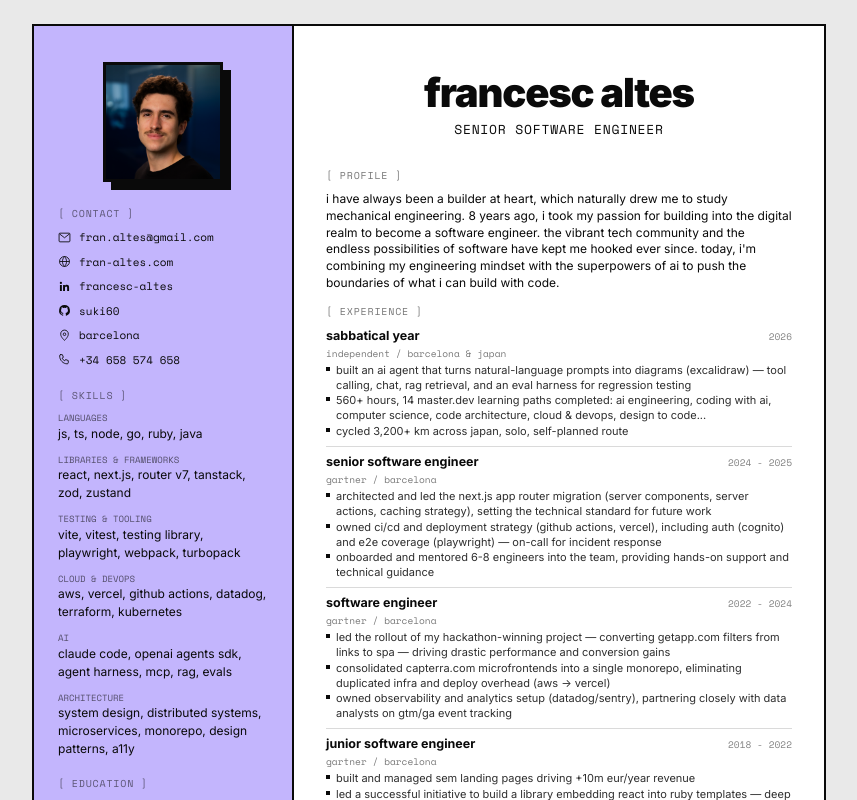
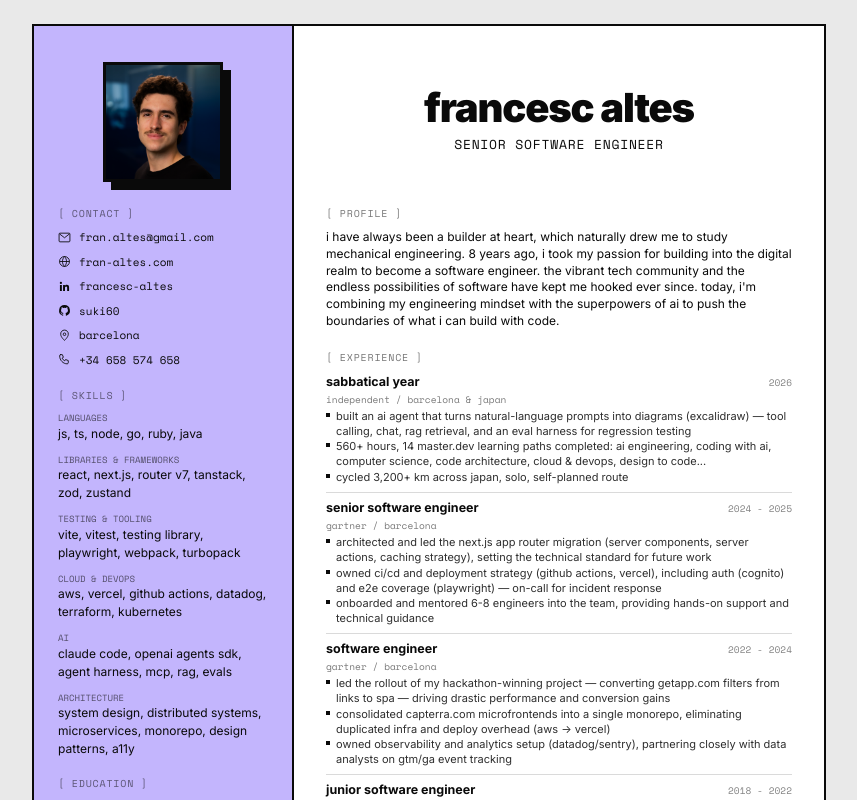
Before and after one commit to suki60/cv, a React (Vite) app: page / in a window 1280 px wide. Shown: the top 800 px of the page, without its empty margins (211-1068 px from the left). Built offline with nearby package versions, Linux system fonts and the light colour scheme.

Commit message:
upd: main panel spacings

```diff
--- a/src/App.jsx
+++ b/src/App.jsx
@@ -102,7 +102,7 @@ function App() {
         </aside>
 
         <main className="flex-1 pt-9 px-8 pb-7 box-border min-w-0">
-          <div className="h-[90px] mb-4 flex flex-col items-center justify-center text-center">
+          <div className="h-[120px] mb-6 flex flex-col items-center justify-center text-center">
             <h1 className="font-sans font-black text-[40px] leading-[0.92] tracking-[-0.03em] mb-2 lowercase">
               francesc altes
             </h1>
@@ -112,7 +112,7 @@ function App() {
           </div>
 
           <SectionLabel>profile</SectionLabel>
-          <p className="font-sans text-xs leading-[1.4] mb-3">{profile}</p>
+          <p className="font-sans text-xs leading-[1.4] mb-5">{profile}</p>
 
           <SectionLabel className="mb-[2px]">experience</SectionLabel>
           {experience.map((e, i) => (
```
